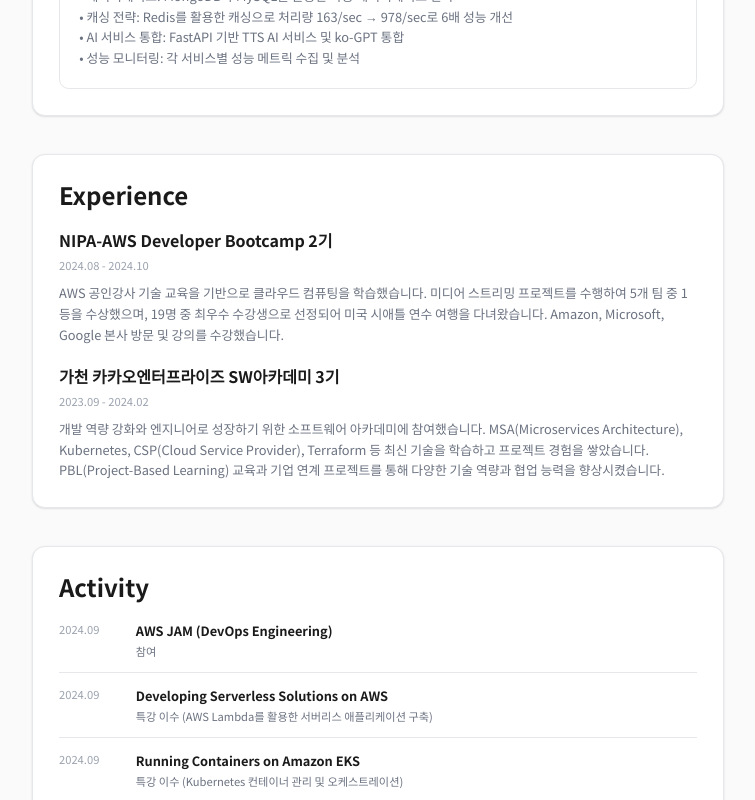
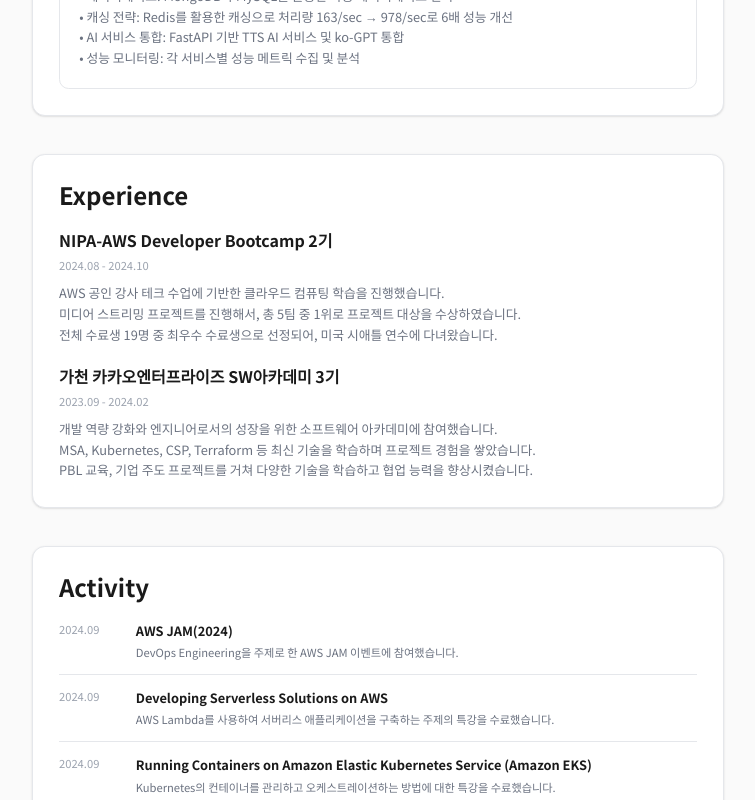
Before and after one commit to xxng1/xxng1-blog, a Next.js app: page /about in a window 1280 px wide. Shown: the part 2958-3758 px from the top of the page, without its empty margins (262-1017 px from the left). Built offline with nearby package versions, Linux system fonts and the light colour scheme.

Commit message:
docs: tech stack update

```diff
--- a/src/app/about/page.tsx
+++ b/src/app/about/page.tsx
@@ -132,9 +132,9 @@
                         <TechStackGroup
                             title="Cloud Platform"
                             items={[
-                                { name: 'AWS CLI', description: 'AWS CLI를 통해 리소스 관리, 배포 자동화, 스크립트 기반 인프라 운영을 할 수 있습니다', icon: <SiAmazon /> },
+                                { name: 'AWS CLI', description: 'AWS CLI를 통해 리소스 관리, 스크립트 기반 인프라 운영을 할 수 있습니다', icon: <SiAmazon /> },
                                 { name: 'AWS EC2/EKS', description: 'EC2 인스턴스 구성 및 EKS 클러스터를 통해 컨테이너 오케스트레이션을 운영할 수 있습니다', icon: <SiAmazon /> },
-                                { name: 'AWS Lambda', description: '서버리스 아키텍처 구축 및 이벤트 기반 애플리케이션 개발을 할 수 있습니다', icon: <SiAmazon /> },
+                                { name: 'AWS Services', description: 'MSK, VPC, IVS, MediaConvert, CloudFront, S3, Lambda 등 AWS의 다양한 서비스에 대한 전반적인 이해 수준을 갖추고 있습니다', icon: <SiAmazon /> },
                                 { name: 'Azure VM/AKS', description: 'Azure VM 구성 및 AKS를 활용한 Kubernetes 환경 구축과 운영을 할 수 있습니다', icon: <VscAzure /> }
                             ]}
                         />
@@ -148,7 +148,7 @@
                         <TechStackGroup
                             title="Container & Orchestration"
                             items={[
-                                { name: 'Kubernetes', description: 'Kubernetes 클러스터 구성, Pod 배포, HPA 설정, Service/Ingress 관리를 할 수 있습니다', icon: <SiKubernetes /> },
+                                { name: 'Kubernetes', description: 'Kubernetes의 동작 원리와 리소스 오브젝트 전반에 대한 이해를 갖추고 있습니다', icon: <SiKubernetes /> },
                                 { name: 'Docker', description: 'Docker 이미지 빌드, 컨테이너 관리, Docker Compose를 활용한 멀티 컨테이너 환경 구축을 할 수 있습니다', icon: <SiDocker /> }
                             ]}
                         />
@@ -191,17 +191,20 @@
                         <div>
                             <h3 className="text-xl font-semibold text-foreground mb-2">NIPA-AWS Developer Bootcamp 2기</h3>
                             <div className="text-sm text-muted-foreground mb-3">2024.08 - 2024.10</div>
-                            <p className="text-muted leading-relaxed mb-3">
-                                AWS 공인강사 기술 교육을 기반으로 클라우드 컴퓨팅을 학습했습니다. 미디어 스트리밍 프로젝트를 수행하여 5개 팀 중 1등을 수상했으며,
-                                19명 중 최우수 수강생으로 선정되어 미국 시애틀 연수 여행을 다녀왔습니다. Amazon, Microsoft, Google 본사 방문 및 강의를 수강했습니다.
+                            <p className="text-muted leading-relaxed mb-2">
+                                AWS 공인 강사 테크 수업에 기반한 클라우드 컴퓨팅 학습을 진행했습니다.<br />
+                                미디어 스트리밍 프로젝트를 진행해서, 총 5팀 중 1위로 프로젝트 대상을 수상하였습니다.<br />
+                                전체 수료생 19명 중 최우수 수료생으로 선정되어, 미국 시애틀 연수에 다녀왔습니다.
                             </p>
+                            {/* <p className="text-sm text-muted-foreground">(Amazon, Microsoft, Google 본사 방문 및 강연 참석)</p> */}
                         </div>
                         <div>
                             <h3 className="text-xl font-semibold text-foreground mb-2">가천 카카오엔터프라이즈 SW아카데미 3기</h3>
                             <div className="text-sm text-muted-foreground mb-3">2023.09 - 2024.02</div>
                             <p className="text-muted leading-relaxed">
-                                개발 역량 강화와 엔지니어로 성장하기 위한 소프트웨어 아카데미에 참여했습니다. MSA(Microservices Architecture), Kubernetes, CSP(Cloud Service Provider),
-                                Terraform 등 최신 기술을 학습하고 프로젝트 경험을 쌓았습니다. PBL(Project-Based Learning) 교육과 기업 연계 프로젝트를 통해 다양한 기술 역량과 협업 능력을 향상시켰습니다.
+                                개발 역량 강화와 엔지니어로서의 성장을 위한 소프트웨어 아카데미에 참여했습니다.<br />
+                                MSA, Kubernetes, CSP, Terraform 등 최신 기술을 학습하며 프로젝트 경험을 쌓았습니다.<br />
+                                PBL 교육, 기업 주도 프로젝트를 거쳐 다양한 기술을 학습하고 협업 능력을 향상시켰습니다.
                             </p>
                         </div>
                     </div>
@@ -216,57 +219,74 @@
                         <div className="flex items-start gap-4 pb-4 border-b border-card-border">
                             <div className="text-sm font-medium text-muted-foreground min-w-[80px]">2024.09</div>
                             <div>
-                                <div className="font-semibold text-foreground mb-1">AWS JAM (DevOps Engineering)</div>
-                                <div className="text-sm text-muted">참여</div>
+                                <div className="font-semibold text-foreground mb-1">AWS JAM(2024)</div>
+                                <p className="text-sm text-muted leading-relaxed">
+                                    DevOps Engineering을 주제로 한 AWS JAM 이벤트에 참여했습니다.
+                                </p>
                             </div>
                         </div>
                         <div className="flex items-start gap-4 pb-4 border-b border-card-border">
                             <div className="text-sm font-medium text-muted-foreground min-w-[80px]">2024.09</div>
                             <div>
                                 <div className="font-semibold text-foreground mb-1">Developing Serverless Solutions on AWS</div>
-                                <div className="text-sm text-muted">특강 이수 (AWS Lambda를 활용한 서버리스 애플리케이션 구축)</div>
+                                <p className="text-sm text-muted leading-relaxed">
+                                    AWS Lambda를 사용하여 서버리스 애플리케이션을 구축하는 주제의 특강을 수료했습니다.
+                                </p>
                             </div>
                         </div>
                         <div className="flex items-start gap-4 pb-4 border-b border-card-border">
                             <div className="text-sm font-medium text-muted-foreground min-w-[80px]">2024.09</div>
                             <div>
-                                <div className="font-semibold text-foreground mb-1">Running Containers on Amazon EKS</div>
-                                <div className="text-sm text-muted">특강 이수 (Kubernetes 컨테이너 관리 및 오케스트레이션)</div>
+                                <div className="font-semibold text-foreground mb-1">Running Containers on Amazon Elastic Kubernetes Service (Amazon EKS)</div>
+                                <p className="text-sm text-muted leading-relaxed">
+                                    Kubernetes의 컨테이너를 관리하고 오케스트레이션하는 방법에 대한 특강을 수료했습니다.
+                                </p>
                             </div>
                         </div>
                         <div className="flex items-start gap-4 pb-4 border-b border-card-border">
                             <div className="text-sm font-medium text-muted-foreground min-w-[80px]">2024.08</div>
                             <div>
                                 <div className="font-semibold text-foreground mb-1">Security Engineering on AWS</div>
-                                <div className="text-sm text-muted">특강 이수 (자동화, 모니터링, 로그, 보안 사고 대응)</div>
+                                <p className="text-sm text-muted leading-relaxed">
+                                    자동화, 모니터링 및 로깅, 보안 인시던트 대응에 필요한 기술에 대한 특강을 수료했습니다.
+                                </p>
                             </div>
                         </div>
                         <div className="flex items-start gap-4 pb-4 border-b border-card-border">
                             <div className="text-sm font-medium text-muted-foreground min-w-[80px]">2024.08</div>
                             <div>
                                 <div className="font-semibold text-foreground mb-1">Developing on AWS</div>
-                                <div className="text-sm text-muted">특강 이수 (AWS SDK, AWS CLI, IDE를 활용한 애플리케이션 개발)</div>
+                                <p className="text-sm text-muted leading-relaxed">
+                                    AWS SDK, AWS CLI 및 IDE를 사용하여 애플리케이션을 개발하는 주제의 특강을 수료했습니다.
+                                </p>
                             </div>
                         </div>
                         <div className="flex items-start gap-4 pb-4 border-b border-card-border">
                             <div className="text-sm font-medium text-muted-foreground min-w-[80px]">2023.12</div>
                             <div>
                                 <div className="font-semibold text-foreground mb-1">Multi Cloud Orchestration (Terraform)</div>
-                                <div className="text-sm text-muted">특강 이수 · 실습 강의 진행 (Terraform을 활용한 멀티클라우드 환경 오케스트레이션, AWS/Azure 배포)</div>
+                                <p className="text-sm text-muted leading-relaxed">
+                                    멀티클라우드 환경의 오케스트레이션 실전구현 특강을 수료했습니다.<br />
+                                    Terraform을 활용해 멀티클라우드(AWS, Azure) 배포 강의 및 실습을 진행했습니다.
+                                </p>
                             </div>
                         </div>
-                        <div className="flex items-start gap-4 pb-4 border-card-border">
+                        <div className="flex items-start gap-4 pb-4 border-b border-card-border">
                             <div className="text-sm font-medium text-muted-foreground min-w-[80px]">2023.11</div>
                             <div>
-                                <div className="font-semibold text-foreground mb-1">Monitoring and Testing in DevOps Environment</div>
-                                <div className="text-sm text-muted">특강 이수 (ElasticSearch 기반 Observability 솔루션)</div>
+                                <div className="font-semibold text-foreground mb-1">Monitoring and Testing Implementation in a DevOps Environment</div>
+                                <p className="text-sm text-muted leading-relaxed">
+                                    ElasticSearch 기반의 Observability 솔루션 실습 특강을 수료했습니다.
+                                </p>
                             </div>
                         </div>
                         <div className="flex items-start gap-4">
                             <div className="text-sm font-medium text-muted-foreground min-w-[80px]">2023.11</div>
                             <div>
-                                <div className="font-semibold text-foreground mb-1">AWS JAM (Solution Engineering)</div>
-                                <div className="text-sm text-muted">참여</div>
+                                <div className="font-semibold text-foreground mb-1">AWS JAM (2023)</div>
+                                <p className="text-sm text-muted leading-relaxed">
+                                    Solution Engineering을 주제로 한 AWS JAM 이벤트에 참여했습니다.
+                                </p>
                             </div>
                         </div>
                     </div>
```
